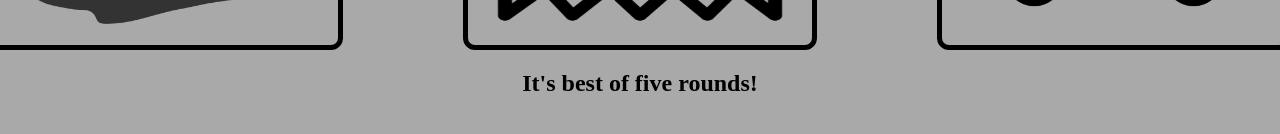
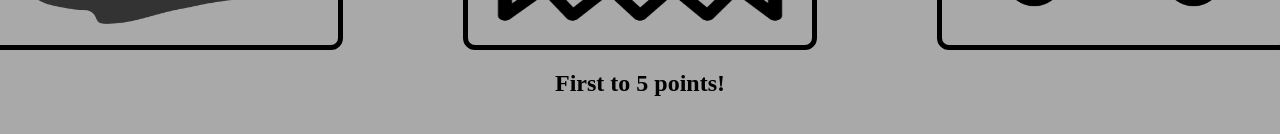
Before and after one commit to Max-dot668/rock-paper-scissors, a plain HTML site: page index.html in a window 1280 px wide. Shown: the part 560-694 px from the top of the page. Drawn offline with Linux system fonts and the light colour scheme.

Commit message:
Update round description to clarify scoring format

```diff
--- a/index.html
+++ b/index.html
@@ -24,7 +24,7 @@
                 <img src="assets/scissors.png" alt="scissors icon">
             </button>
         </div>
-        <h2>It's best of five rounds!</h2>
+        <h2>First to 5 points!</h2>
     </div>
     <div class="display">
 
```
